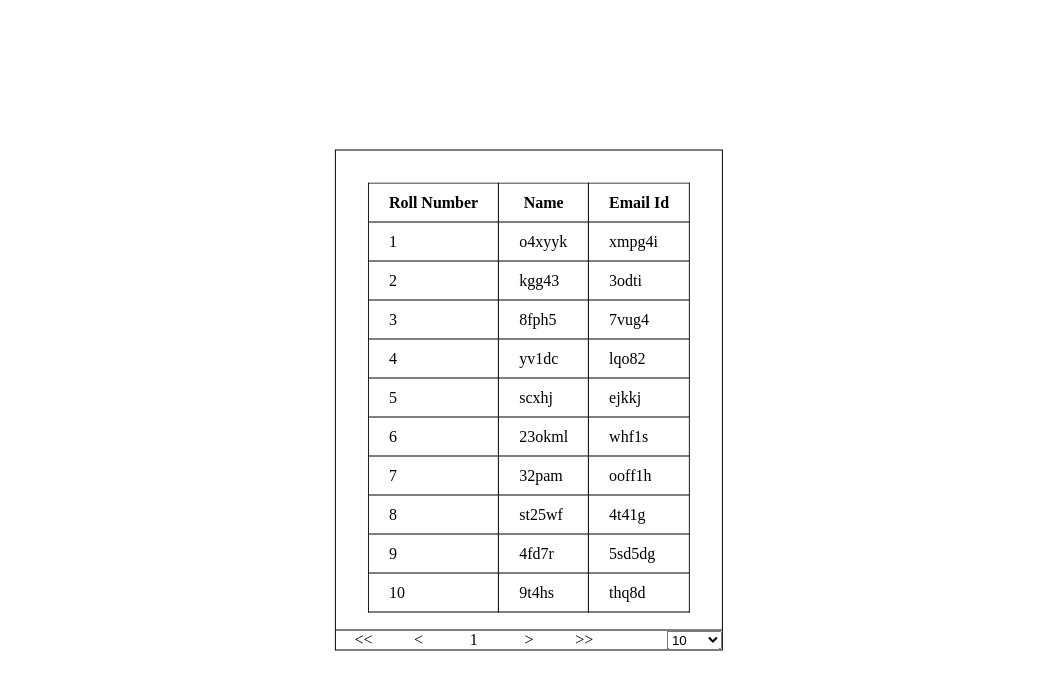
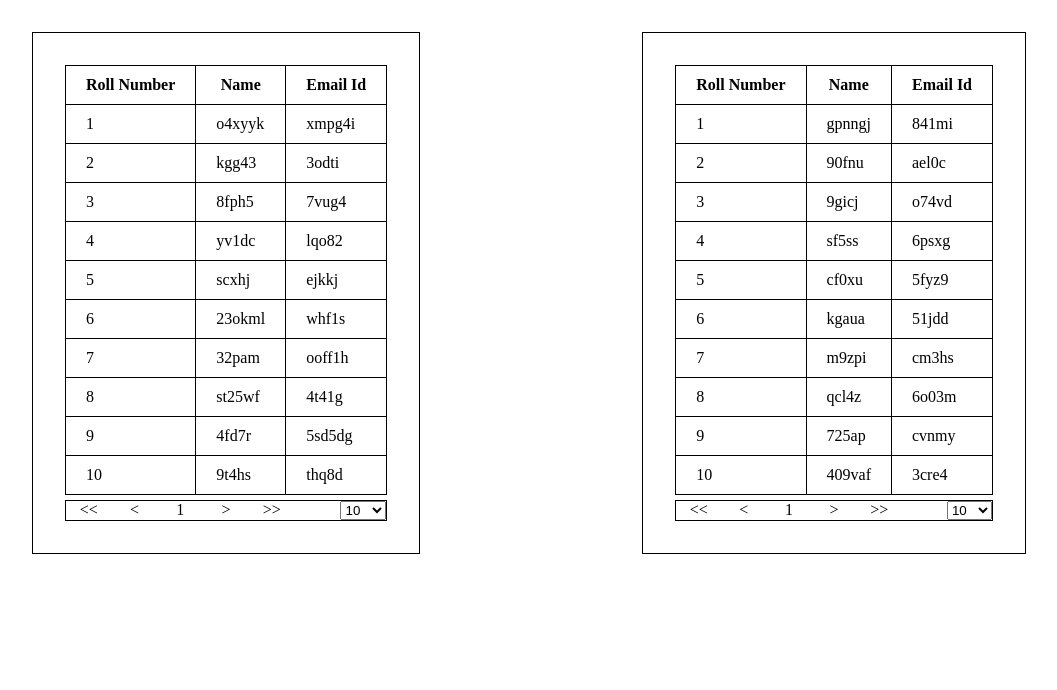
Before and after one commit to ShivanshAggarwal26/PagifierReactJS, a React (Create React App) app: page / in a window 1280 px wide. Shown: the top 690 px of the page, without its empty margins (111-1168 px from the left). Built offline with nearby package versions, Linux system fonts and the light colour scheme.

Commit message:
added multiple table

```diff
--- a/src/App.js
+++ b/src/App.js
@@ -14,6 +14,29 @@ for (let i = 0; i < 50; i++) {
   students.push(student);
 }
 
+  // async function addStudentDataHandler(students) {
+  //   await fetch('https://react-http-4d12b-default-rtdb.firebaseio.com/', {
+  //       method: 'POST',
+  //       body: JSON.stringify(students),
+  //       headers: {
+  //           'Content-Type': 'application/json'
+  //       }
+  //   })
+  // }
+
+  // addStudentDataHandler(students);
+
+const studentsNew = [];
+
+for (let i = 0; i < 50; i++) {
+  let student = {
+    rollNo: i + 1,
+    name: (Math.random() + 1).toString(36).substring(7),
+    emailId: (Math.random() + 1).toString(36).substring(7)
+  };
+  studentsNew.push(student);
+}
+
 function App() {
   let rowList;
   const onSaveRowHandler = (rowData) => {
@@ -23,10 +46,19 @@ function App() {
   return (
     <PageState>
       <div className='container'>
-        <div className='tableClass'>
-          <Table data={students} onSaveRow={onSaveRowHandler} />
+        <div className='innerClass'>
+          <div className='tableClass'>
+            <Table data={students} onSaveRow={onSaveRowHandler} />
+          </div>
+          <Tabs maxLength={students.length} />
         </div>
-        <Tabs data={rowList} maxLength={students.length} />
+
+        <div className='innerClass'>
+          <div className='tableClass'>
+            <Table data={studentsNew} onSaveRow={onSaveRowHandler} />
+          </div>
+            <Tabs maxLength={students.length} />
+        </div>
       </div>
     </PageState>
   )
--- a/src/components/tabs/Tabs.css
+++ b/src/components/tabs/Tabs.css
@@ -1,12 +1,12 @@
 .tabs {
-    position: absolute;
+    /* position: absolute; */
     bottom: 0;
     left: 0;
     width: 100%;
     text-align: center;
     display: grid;
     grid-template-columns: repeat(7, 1fr);
-    border-top: 1px solid black;
+    border: 1px solid black;
 }
 
 .first:hover,
@@ -16,4 +16,5 @@
     cursor: pointer;
     background: black;
     color: white;
+    border: 1ps solid black;
 }
--- a/src/index.css
+++ b/src/index.css
@@ -19,14 +19,21 @@ code {
 }
 
 .container {
-  position: absolute;
-  left: 50%;
-  top: 50%;
-  transform: translate(-50%, -50%);
+  /* position: absolute; */
+  /* left: 50%;
+  top: 50%; */
+  /* transform: translate(-50%, -50%); */
+  display: flex;
+  justify-content: space-around;
   width: auto;
+  /* border: 1px solid black; */
+  padding: 2rem;
+  /* overflow-y: auto; */
+}
+
+.innerClass {
+  padding: 2rem;
   border: 1px solid black;
-  padding: 2rem;
-  overflow-y: auto;
 }
 
 .tableClass {
```
